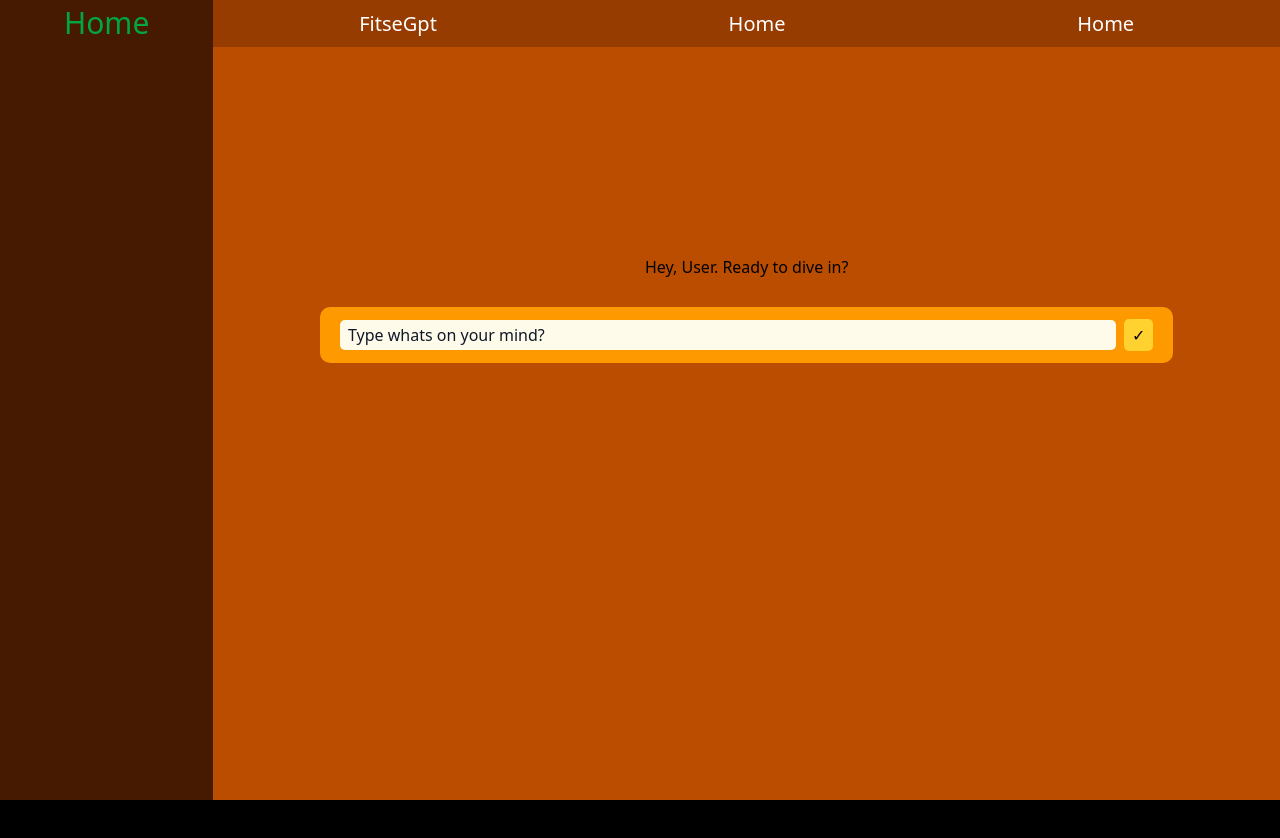
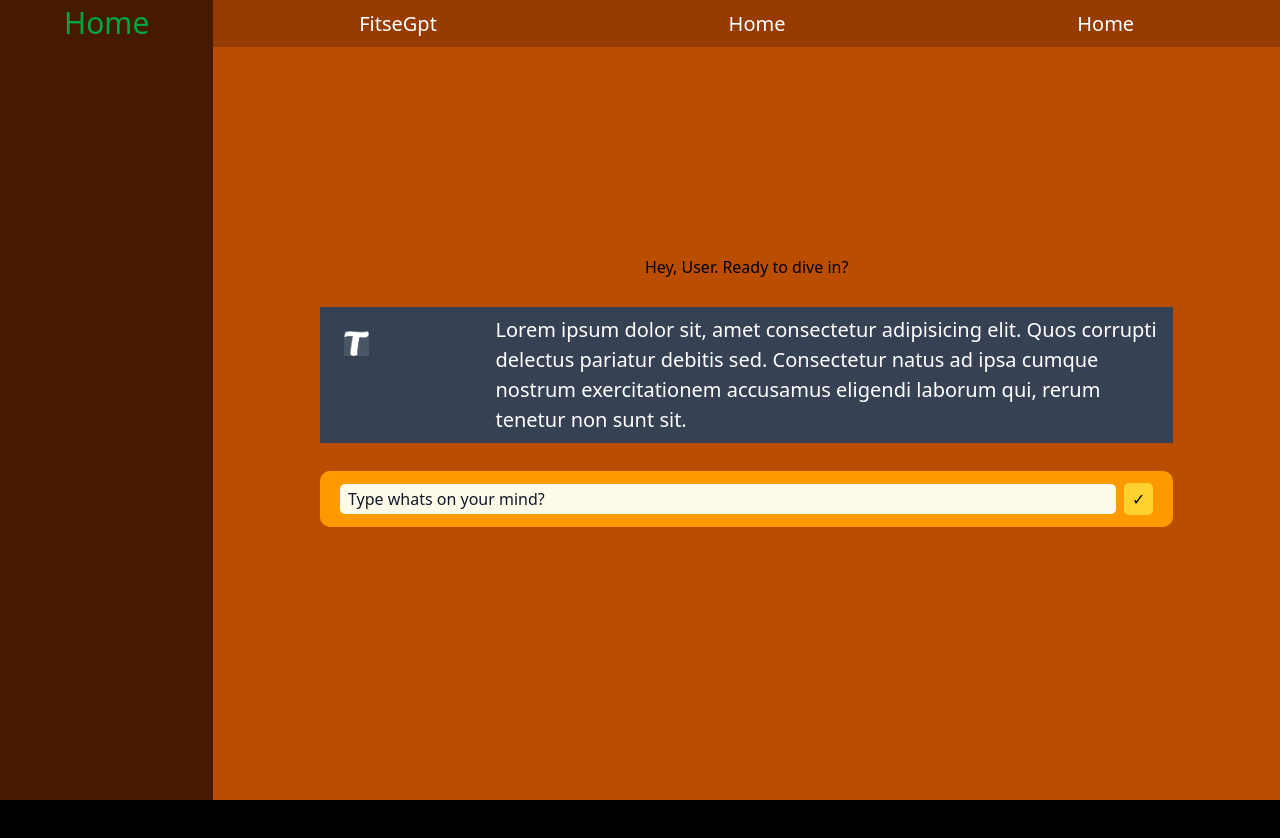
Before and after one commit to codewithfitse/AiChatBot, a React (Vite) app in the folder Frontend/: page /Home in a window 1280 px wide. Shown: the top 838 px of the page. Built offline with nearby package versions, Linux system fonts and the light colour scheme.

Commit message:
CHANGING ON HOMEPAGE

```diff
--- a/Frontend/src/index.css
+++ b/Frontend/src/index.css
@@ -13,3 +13,9 @@ body {
   background-position: center;
   background-size: cover;
 }
+
+@layer components {
+  .chat {
+    @apply w-[80%] h-fit p-2 bg-gray-700 text-white flex justify-between;
+  }
+}
--- a/Frontend/src/page/Home.jsx
+++ b/Frontend/src/page/Home.jsx
@@ -16,6 +16,22 @@ export const Home = () => {
           <div className="w-full h-full bg-amber-700">
             <div className="w-full h-full mt-52 flex flex-col ju items-center space-y-7">
               <h1 className="">Hey, User. Ready to dive in?</h1>
+
+              <div className="chat">
+                <img
+                  src="logo.webp"
+                  alt=""
+                  srcset=""
+                  className="size-[25px] m-4 bg-gray-600"
+                />
+                <p className="w-[80%] text-[20px]">
+                  Lorem ipsum dolor sit, amet consectetur adipisicing elit. Quos
+                  corrupti delectus pariatur debitis sed. Consectetur natus ad
+                  ipsa cumque nostrum exercitationem accusamus eligendi laborum
+                  qui, rerum tenetur non sunt sit.
+                </p>
+              </div>
+
               <div className="w-[80%] h-fit flex items-center px-5 py-3 rounded-[10px] bg-amber-500 space-x-2">
                 <input
                   type="text"
```
Also changed, not shown: Frontend/public/logo.webp (added).
